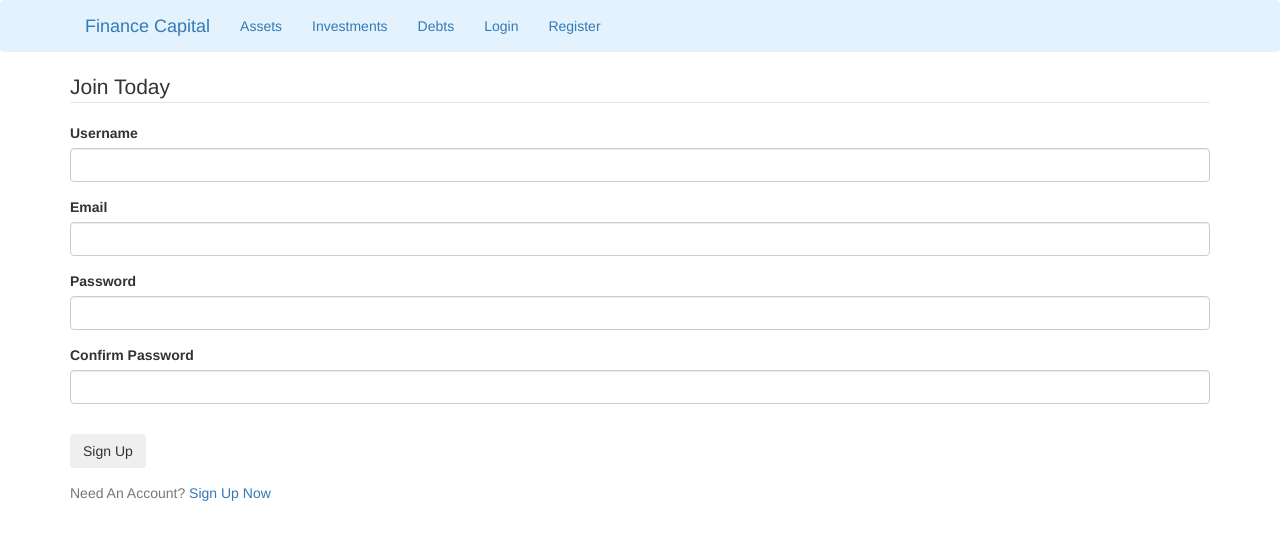
After one commit to jagraj28/PersonalFinance, a Flask app: page /register in a window 1280 px wide. The commit adds this page. Shown: the top 540 px of the page. Run offline with Flask 2, Linux system fonts and the light colour scheme; some libraries are stand-ins or nearby versions.

Commit message:
v2.2
Created login and register page with routing of logging in with a dummy account being successful

```diff
--- a/forms.py
+++ b/forms.py
@@ -1,6 +1,19 @@
 from flask_wtf import FlaskForm
-from wtforms import StringField, BooleanField, TextField, SubmitField
-from wtforms.validators import DataRequired
+from wtforms import StringField, BooleanField, TextField, SubmitField, PasswordField
+from wtforms.validators import DataRequired, Email, EqualTo, Length
+
+class RegistrationForm(FlaskForm):
+    username = StringField('Username', validators=[DataRequired(), Length(min=2, max=20)])
+    email = StringField('Email', validators=[DataRequired(), Email()])
+    password = PasswordField('Password', validators=[DataRequired()])
+    confirm_password = PasswordField('Confirm Password', validators=[DataRequired(), EqualTo('password')])
+    submit = SubmitField('Sign Up')
+
+class LoginForm(FlaskForm):
+    email = StringField('Email', validators=[DataRequired(), Email()])
+    password = PasswordField('Password', validators=[DataRequired()])
+    remember = BooleanField('Remember Me')
+    submit = SubmitField('Login')
 
 class add_assets(FlaskForm):
     bank = TextField('Bank', validators=[DataRequired()])
--- a/run.py
+++ b/run.py
@@ -1,5 +1,5 @@
 from flask import Flask, render_template, redirect, url_for, flash
-from forms import add_assets, add_investments, add_debts
+from forms import add_assets, add_investments, add_debts, LoginForm, RegistrationForm
 
 app = Flask(__name__)
 app.config['SECRET_KEY'] = '5791628bb0b13ce0c676dfde280ba245'
@@ -8,6 +8,26 @@ app.config['SECRET_KEY'] = '5791628bb0b13ce0c676dfde280ba245'
 @app.route('/home')
 def home():
     return render_template('home.html')
+
+@app.route("/register", methods=['GET', 'POST'])
+def register():
+    form = RegistrationForm()
+    if form.validate_on_submit():
+        flash(f'Account created for {form.username.data}!', 'success')
+        return redirect(url_for('home'))
+    return render_template('register.html', title='Register', form=form)
+
+
+@app.route("/login", methods=['GET', 'POST'])
+def login():
+    form = LoginForm()
+    if form.validate_on_submit():
+        if form.email.data == 'admin@blog.com' and form.password.data == 'password':
+            flash('You have been logged in!', 'success')
+            return redirect(url_for('home'))
+        else:
+            flash('Login Unsuccessful. Please check username and password', 'danger')
+    return render_template('login.html', title='Login', form=form)
 
 @app.route('/assets', methods=['GET', 'POST'])
 def assets():
--- a/templates/base.html
+++ b/templates/base.html
@@ -22,10 +22,14 @@
                 <li><a href="{{ url_for('investments') }}">Investments</a></li>
                 <li><a href="{{ url_for('debts') }}">Debts</a></li>
             </ul>
+            <div class=" nav navbar-nav">
+                <li><a class="nav-item nav-link" href="{{ url_for('login') }}">Login</a></li>
+                <li><a class="nav-item nav-link" href="{{ url_for('register') }}">Register</a></li>
+            </div>
         </div>
         </div>
     </div>
     </nav>
-    {% block content %} {% endblock content %}
+    {% block content %}{% endblock %}
 </body>
 </html>
--- /dev/null
+++ b/templates/register.html
@@ -0,0 +1,69 @@
+{% extends "base.html" %}
+{% block content %}
+    <div class="container">
+        <form method="POST" action="">
+            {{ form.hidden_tag() }}
+            <fieldset class="form-group">
+                <legend class="border-bottom mb-4">Join Today</legend>
+                <div class="form-group">
+                    {{ form.username.label(class="form-control-label") }}
+                    {% if form.username.errors %}
+                        {{ form.username(class="form-control form-control-lg is-invalid") }}
+                        <div class="invalid-feedback">
+                            {% for error in form.username.errors %}
+                                <span>{{ error }}</span>
+                            {% endfor %}
+                        </div>
+                    {% else %}
+                        {{ form.username(class="form-control form-control-lg") }}
+                    {% endif %}
+                </div>
+                <div class="form-group">
+                    {{ form.email.label(class="form-control-label") }}
+                    {% if form.email.errors %}
+                        {{ form.email(class="form-control form-control-lg is-invalid") }}
+                        <div class="invalid-feedback">
+                            {% for error in form.email.errors %}
+                                <span>{{ error }}</span>
+                            {% endfor %}
+                        </div>
+                    {% else %}
+                        {{ form.email(class="form-control form-control-lg") }}
+                    {% endif %}
+                </div>
+                <div class="form-group">
+                    {{ form.password.label(class="form-control-label") }}
+                    {% if form.password.errors %}
+                        {{ form.password(class="form-control form-control-lg is-invalid") }}
+                        <div class="invalid-feedback">
+                            {% for error in form.password.errors %}
+                                <span>{{ error }}</span>
+                            {% endfor %}
+                        </div>
+                    {% else %}
+                        {{ form.password(class="form-control form-control-lg") }}
+                    {% endif %}
+                </div>
+                <div class="form-group">
+                    {{ form.confirm_password.label(class="form-control-label") }}
+                    {% if form.confirm_password.errors %}
+                        {{ form.confirm_password(class="form-control form-control-lg is-invalid") }}
+                        <div class="invalid-feedback">
+                            {% for error in form.confirm_password.errors %}
+                                <span>{{ error }}</span>
+                            {% endfor %}
+                        </div>
+                    {% else %}
+                        {{ form.confirm_password(class="form-control form-control-lg") }}
+                    {% endif %}
+                </div>
+            </fieldset>
+            <div class="form-group">
+                {{ form.submit(class="btn btn-outline-info") }}
+            </div>
+        </form>
+        <a class="text-muted">
+            Need An Account? <a class="ml-2" href="{{ url_for('register') }}">Sign Up Now</a>
+        </a>
+    </div>
+{% endblock content %}
```
Also changed, not shown: templates/account.html (added, +84 -0 lines), templates/home.html (+4 -81 lines), templates/login.html (added, +50 -0 lines), README.md.
